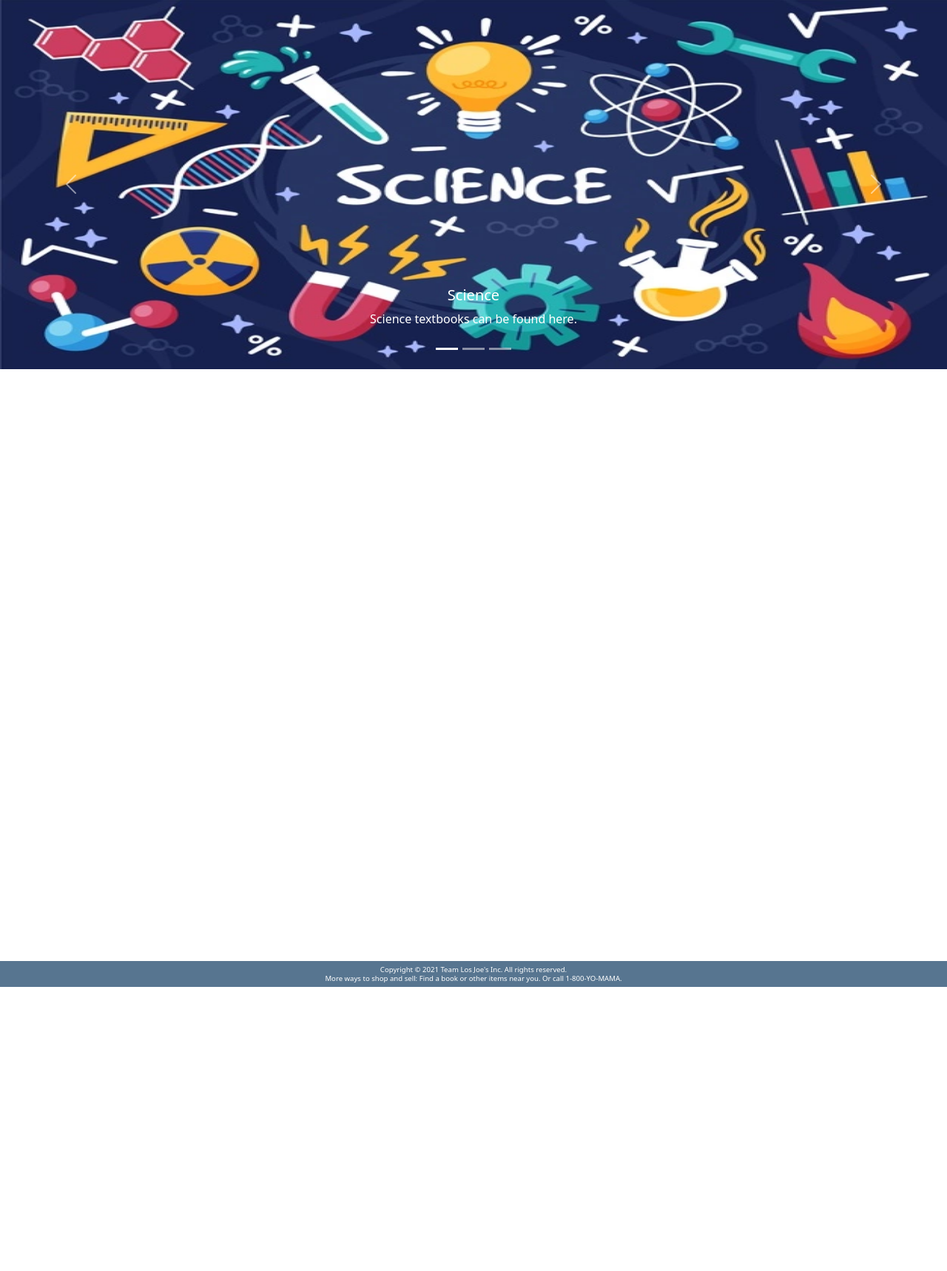
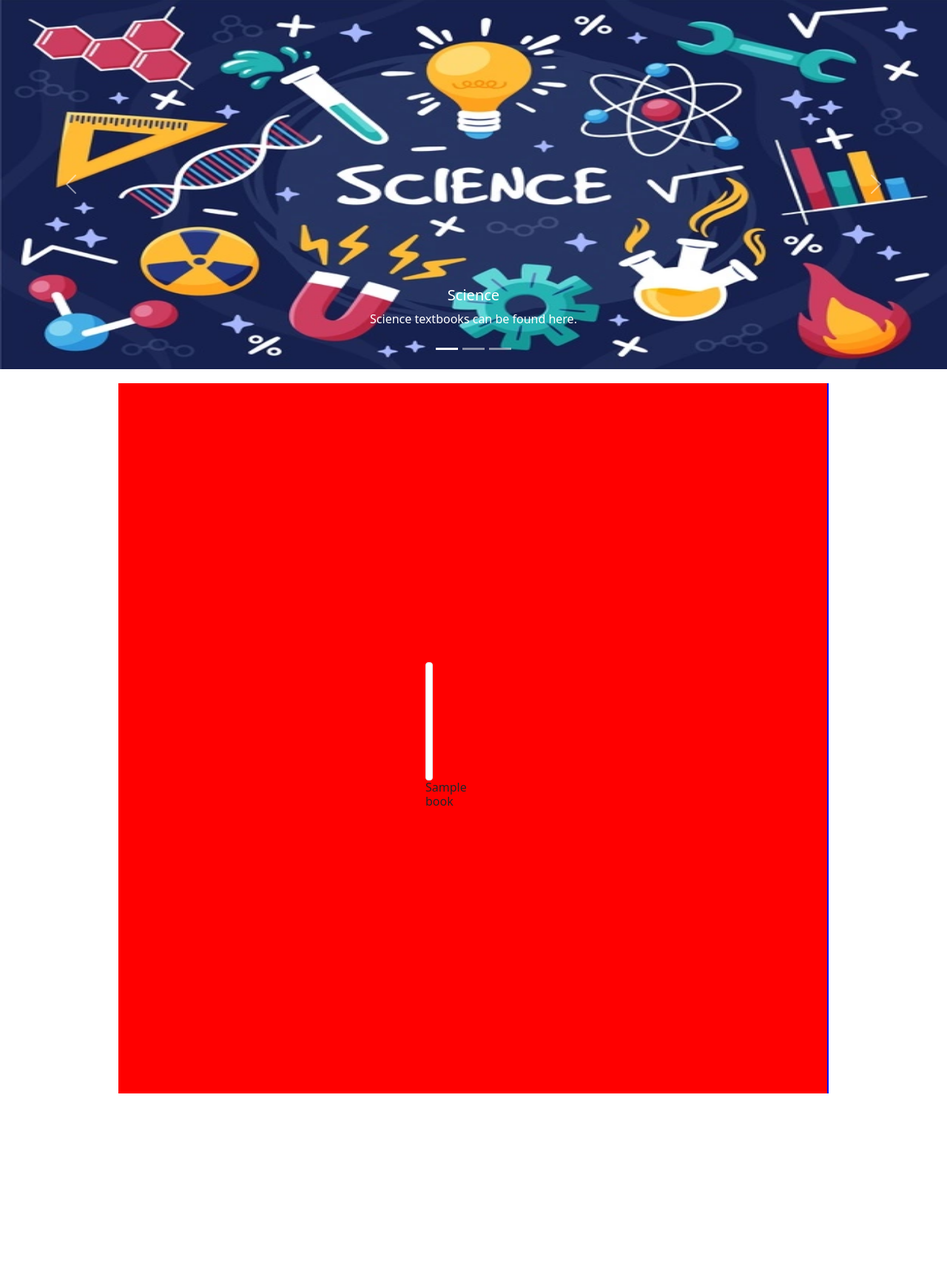
Before and after one commit to uprm-inso-4116-2021-2022-s1/semester-project-team-los-joes, a Flask app: page / in a window 1280 px wide. Shown: the part 557-2275 px from the top of the page at 74% size. Before the commit the page ends 1891 px from the top, so only its background shows below. Run offline with Flask 2, Linux system fonts and the light colour scheme; tables that the repository leaves empty hold one stand-in row (values such as "Sample post"); parts of the project's set-up code (start-up, migrations or seed data) failed here and were passed over; some libraries are stand-ins or nearby versions.

Commit message:
Modifying the home page to show books.

```diff
--- a/app/routes.py
+++ b/app/routes.py
@@ -22,7 +22,8 @@
 @app.route('/')
 @app.route('/home')
 def home():
-    return render_template("home.html")
+    b = Book.query.all()
+    return render_template("home.html", books=b)
 
 @app.route('/login', methods=['GET', 'POST'])
 def login():
--- a/app/static/home.css
+++ b/app/static/home.css
@@ -66,3 +66,18 @@
     margin-bottom: 0;
     text-align: center;
 }
+
+.test{
+    background-color: red;
+    width: 60rem;
+    height: 60rem;
+    display: flex;
+    align-items: center;
+    justify-content: center;
+    margin: 1.2rem auto;
+}
+
+.test img{
+    width: 8rem;
+    height: 10rem;
+}
--- a/app/templates/home.html
+++ b/app/templates/home.html
@@ -108,6 +108,55 @@
         </button>
       </div>
 
+      <div class="container test">
+          <div class="row">
+            {% for book in books %}
+            <div class="col-2">
+              <img src="/static/src/images/textbooks/Biology.png" alt="Biology" class="col-lg-2.4 img-thumbnail">
+              <h6>
+                {{book.title}}
+              </h6>
+            </div>
+            <!-- <div class="col-2">
+              <img src="/static/src/images/textbooks/Chemistry.png" alt="Chemistry" class="col-lg-2.4 img-thumbnail">
+              <h6>
+                Title
+              </h6>
+            </div>
+            <div class="col-2">
+              <img src="/static/src/images/textbooks/Data.jpg" alt="Data Structures" class="col-lg-2.4 img-thumbnail">
+              <h6>
+                Title
+              </h6>
+            </div>
+            <div class="col-2">
+              <img src="/static/src/images/textbooks/Data.jpg" alt="Data Structures" class="col-lg-2.4 img-thumbnail">
+              <h6>
+                Title
+              </h6>
+            </div>
+            <div class="col-2">
+              <img src="/static/src/images/textbooks/EDFU.jpeg" alt="EDFU" class="col-lg-2.4 img-thumbnail">
+              <h6>
+                Title
+              </h6>
+            </div>
+            <div class="col-2">
+              <img src="/static/src/images/textbooks/Espanol.jpg" alt="Espanol" class="col-lg-2.4 img-thumbnail">
+              <h6>
+                Title
+              </h6>
+            </div> -->
+            {% endfor %}
+          </div>
+      </div>
+
+      <!-- <h1>Books</h1> -->
+
+      <!-- {% for book in books %}
+          <a href="{{url_for('postings',isbn=book.ISBN)}}">{{book.title}} - {{book.author}} - {{book.ISBN}}</a>
+      {% endfor %} -->
+
     <footer>
       <h6>
         Copyright © 2021 Team Los Joe's Inc. All rights reserved.
```
Also changed, not shown: app/static/src/images/textbooks/Biology.png (added), app/static/src/images/textbooks/Data.jpg (added), app/static/src/images/textbooks/EDFU.jpeg (added), app/static/src/images/textbooks/Espanol.jpg (added), app/static/src/images/textbooks/Italiano.jpg (added), app/static/src/images/textbooks/Physics.jpeg (added), app/static/src/images/textbooks/Psychology.png (added), app/static/src/images/textbooks/Space.png (added), app/static/src/images/textbooks/Thermo.jpeg (added), 1 other file.
